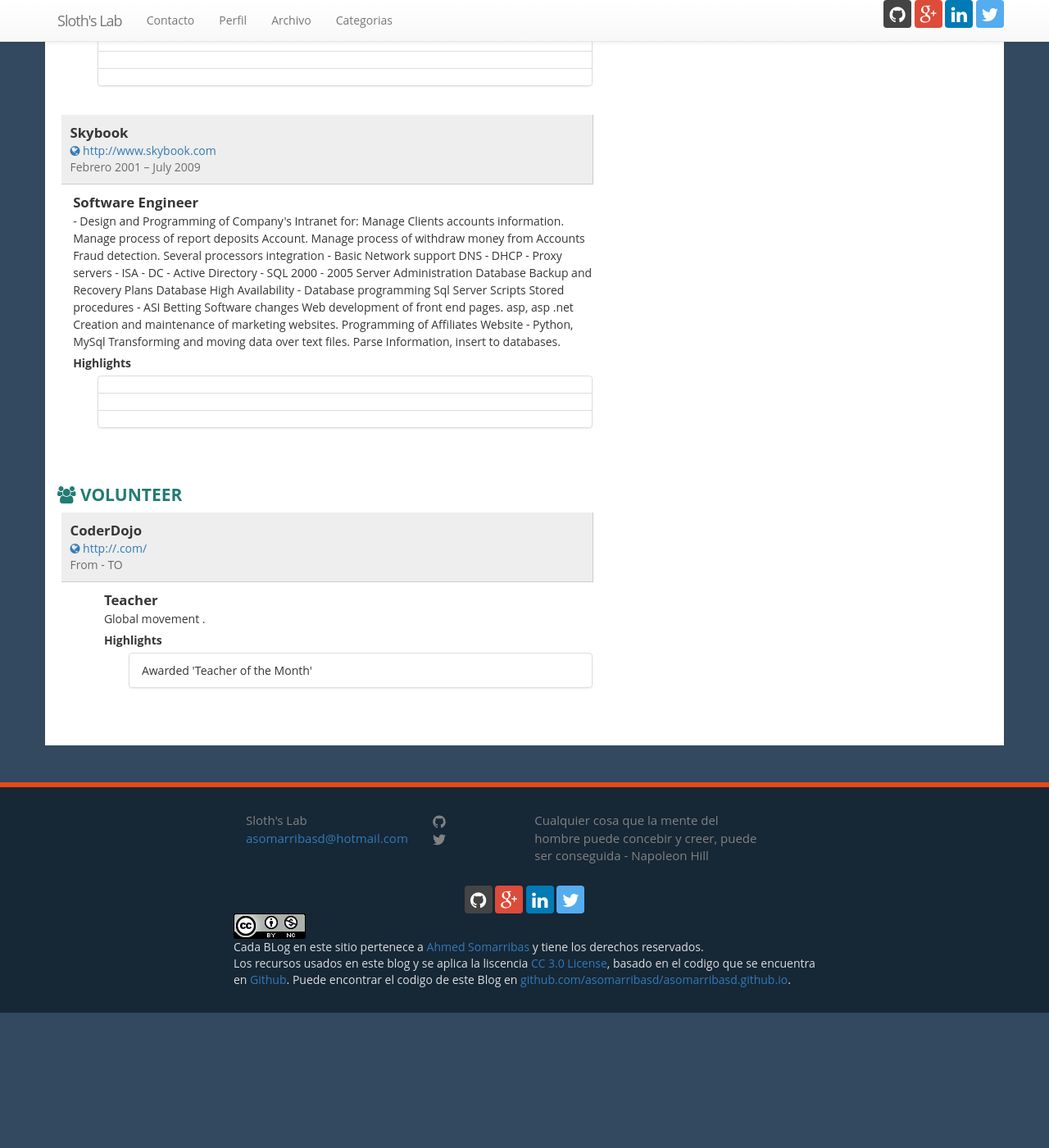
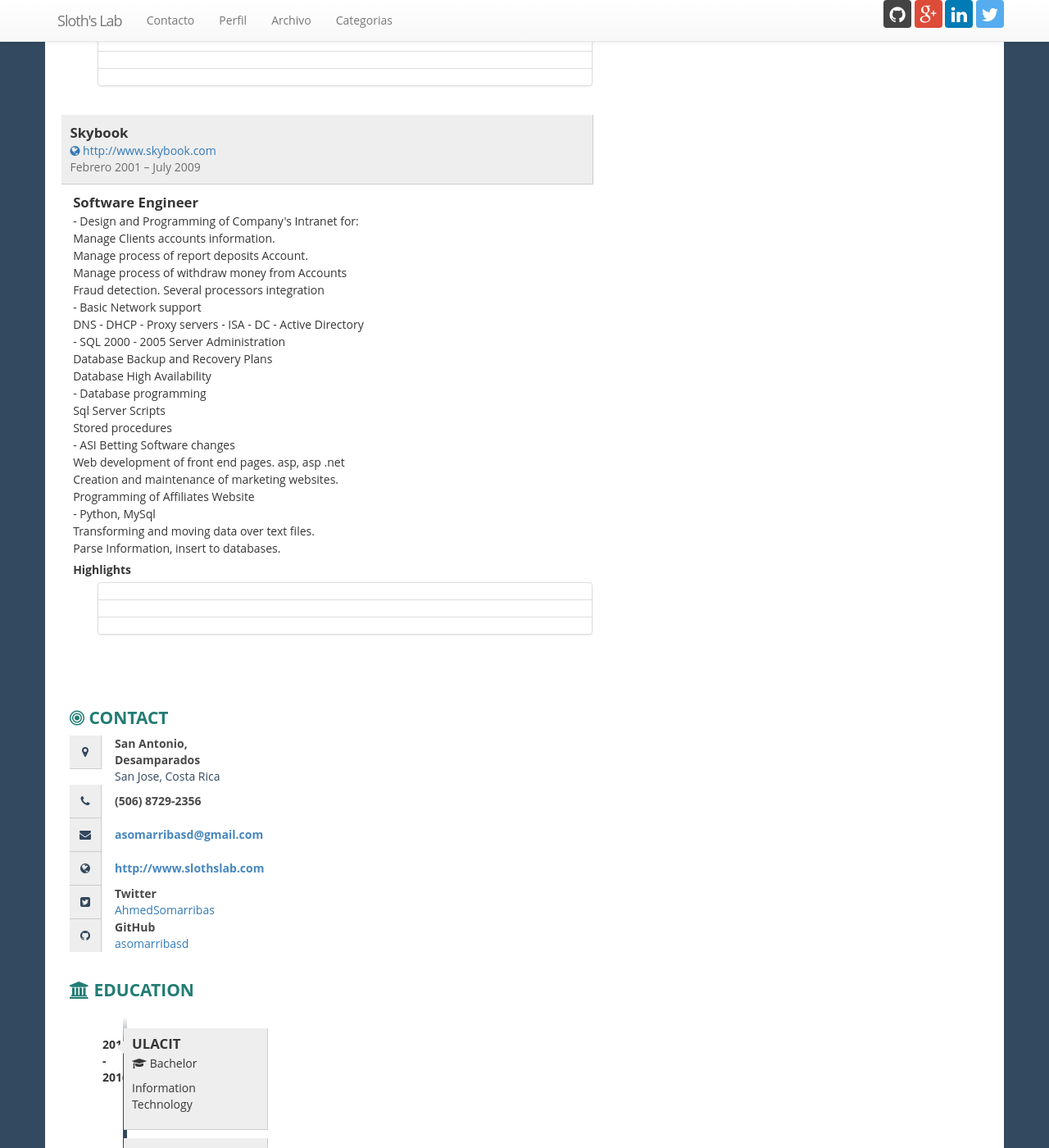
Before and after one commit to asomarribasd/asomarribasd.github.io, a Jekyll site: the page built from acerca.md, in a window 1280 px wide and 1400 px high, scrolled down 2521 px. Shown: the whole window at 82% size. Built offline with Jekyll 4.4.1, drawn with Linux system fonts in a browser that asks for light colours; nearby versions of some CDN libraries; before the commit the page ends 3756 px from its top, so only the background shows below that; some of the changed lines change nothing that is shown; some of the changed text lies outside the part shown.

Commit message:
Update Design for preview.

```diff
--- a/acerca.md
+++ b/acerca.md
@@ -228,26 +228,26 @@
                   <div class="job-details col-xs-11">
                     <div class="profession">Software Engineer</div>
                     <div class="description">
-                      - Design and Programming of Company's Intranet for:
-                          Manage Clients accounts information.
-                          Manage process of report deposits Account.
-                          Manage process of withdraw money from Accounts
-                          Fraud detection. Several processors integration
-                      - Basic Network support
-                          DNS - DHCP - Proxy servers - ISA - DC - Active Directory
-                      - SQL 2000 - 2005 Server Administration
-                          Database Backup and Recovery Plans
-                          Database High Availability
-                      - Database programming
-                          Sql Server Scripts
-                          Stored procedures
-                      - ASI Betting Software changes
-                          Web development of front end pages. asp, asp .net
-                          Creation and maintenance of marketing websites.
-                          Programming of Affiliates Website
-                      - Python, MySql
-                        Transforming and moving data over text files.
-                        Parse Information, insert to databases.
+                      - Design and Programming of Company's Intranet for:<br>
+                      &#9;    Manage Clients accounts information.<br>
+                      &#9;    Manage process of report deposits Account.<br>
+                      &#9;    Manage process of withdraw money from Accounts<br>
+                      &#9;    Fraud detection. Several processors integration<br>
+                      - Basic Network support<br>
+                      &#9;    DNS - DHCP - Proxy servers - ISA - DC - Active Directory<br>
+                      - SQL 2000 - 2005 Server Administration<br>
+                      &#9;    Database Backup and Recovery Plans<br>
+                      &#9;    Database High Availability<br>
+                      - Database programming<br>
+                      &#9;    Sql Server Scripts<br>
+                      &#9;    Stored procedures<br>
+                      - ASI Betting Software changes<br>
+                      &#9;    Web development of front end pages. asp, asp .net<br>
+                      &#9;    Creation and maintenance of marketing websites.<br>
+                      &#9;    Programming of Affiliates Website<br>
+                      - Python, MySql<br>
+                      &#9;  Transforming and moving data over text files.<br>
+                      &#9;  Parse Information, insert to databases. <br>
                       <div class="highlights">Highlights</div>
                       <ul class="list-group">
                         <li class="list-group-item"></li>
@@ -275,7 +275,7 @@
             </ul>
           </div>-->
           <!-- VOLUNTEER -->
-          <div class="box">
+          <!--<div class="box">
             <h2><i class="fa fa-group ico"></i> Volunteer</h2>
               <div class="job clearfix">
                 <div class="row">
@@ -300,7 +300,7 @@
                 </div>
               </div>
           </div>
-        </div>
+        </div>-->
         <div class="col-xs-12 col-sm-5">
           <!-- CONTACT -->
           <div class="box clearfix">
@@ -354,6 +354,14 @@
                 </div>
               </li>
               <li>
+                <div class="year pull-left">2015</div>
+                <div class="description pull-right">
+                  <h3>Brightstar</h3>
+                  <p><i class="fa fa-graduation-cap ico"></i>Training</p>
+                  <p>Oracle database developer</p>
+                </div>
+              </li>
+              <li>
                 <div class="year pull-left">1997 - 2001</div>
                 <div class="description pull-right">
                   <h3>ULACIT</h3>
@@ -381,13 +389,13 @@
             <h2><i class="fa fa-tasks ico"></i> Skills</h2>
             <div class="skills clearfix">
               <div class="item-skills">
-                  Web Development
+                  .Net Full Stack Development
                   <span class="skill-level">Master</span>
               </div>
               <div class="col-sm-offset-1 col-sm-12 clearfix">
-                <span class="skill badge">HTML</span>
-                <span class="skill badge">CSS</span>
-                <span class="skill badge">Javascript</span>
+                <span class="skill badge">C#</span>
+                <span class="skill badge">HTML / CSS</span>
+                <span class="skill badge">TypeScript / Javascript</span>
               </div>
             </div>
             <div class="skills clearfix">
```
